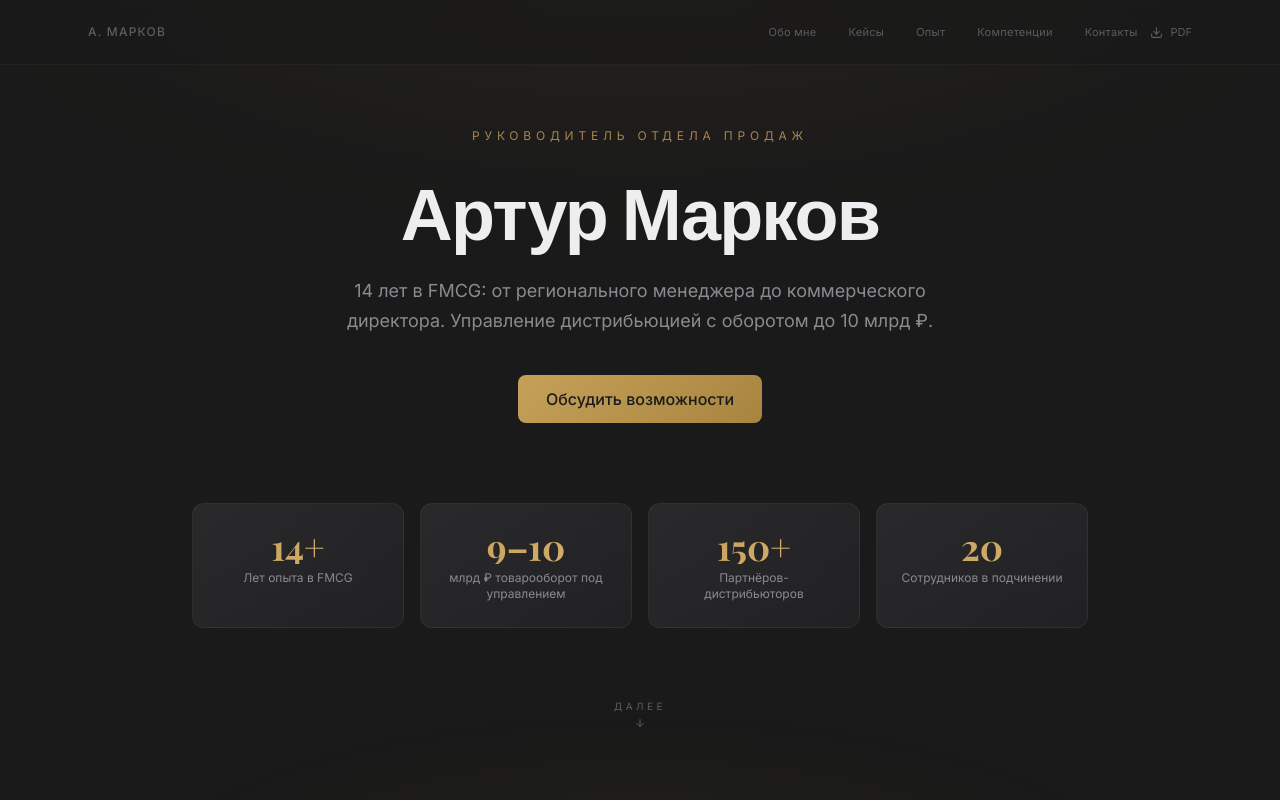
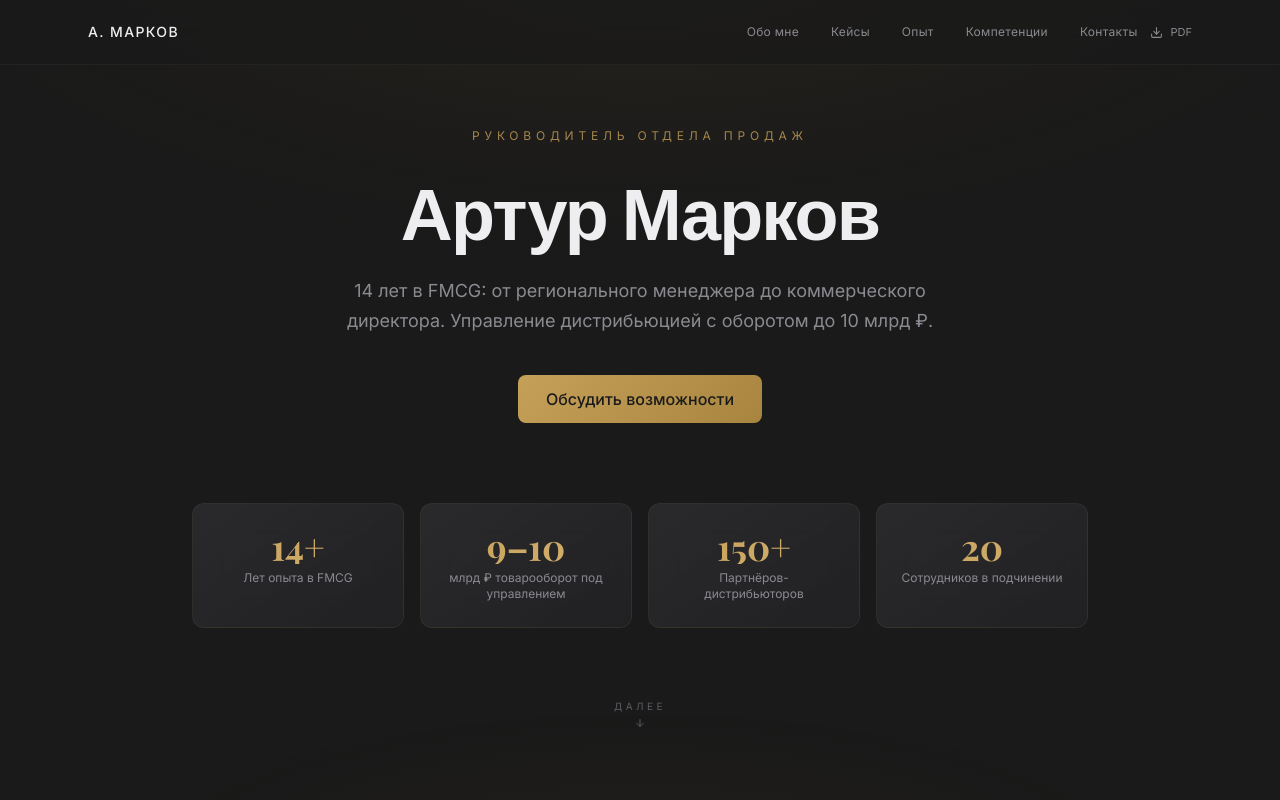
Before and after one commit to svetlankasvm-boop/artur-markov-portfolio, a Next.js app: page / in a window 1280 px wide. Shown: the top 800 px of the page. Built offline with nearby package versions, Linux system fonts and the light colour scheme; a web font is replaced by a local one.

Commit message:
Шапка: крупнее шрифт (logo text-sm, nav text-xs), цвета ярче

```diff
--- a/src/app/globals.css
+++ b/src/app/globals.css
@@ -219,7 +219,7 @@
     display: inline-flex;
     align-items: center;
     gap: 0.5rem;
-    color: var(--color-text-tertiary);
+    color: var(--color-text-secondary);
     font-size: 0.6875rem;
     transition: all 0.3s var(--ease-out-quart);
   }
--- a/src/components/layout/Header.tsx
+++ b/src/components/layout/Header.tsx
@@ -7,7 +7,7 @@ export function Header() {
       <div className="mx-auto max-w-6xl flex items-center justify-between px-6 h-14 md:h-16">
         <a
           href="#"
-          className="text-xs font-medium text-text-tertiary tracking-widest uppercase hover:text-text-secondary transition-colors duration-300"
+          className="text-sm font-medium text-text-primary tracking-widest uppercase hover:text-accent transition-colors duration-300"
         >
           A. Марков
         </a>
@@ -18,7 +18,7 @@ export function Header() {
           <a
             href="/resume.pdf"
             download="Артур Марков — Руководитель отдела продаж.pdf"
-            className="btn-pdf hidden md:inline-flex text-[0.6875rem]"
+            className="btn-pdf hidden md:inline-flex text-xs"
           >
             <Download size={13} />
             PDF
--- a/src/components/layout/Navigation.tsx
+++ b/src/components/layout/Navigation.tsx
@@ -18,7 +18,7 @@ export function Navigation() {
         <a
           key={link.href}
           href={link.href}
-          className="text-[0.6875rem] text-text-tertiary tracking-wide hover:text-accent-dim transition-colors duration-300"
+          className="text-xs text-text-secondary tracking-wide hover:text-accent transition-colors duration-300"
         >
           {link.label}
         </a>
@@ -43,7 +43,7 @@ export function MobileMenu() {
     <>
       <button
         onClick={() => setOpen(true)}
-        className="md:hidden text-text-tertiary hover:text-accent-dim transition-colors duration-300"
+        className="md:hidden text-text-secondary hover:text-accent transition-colors duration-300"
         aria-label="Открыть меню"
       >
         <Menu size={22} />
```
